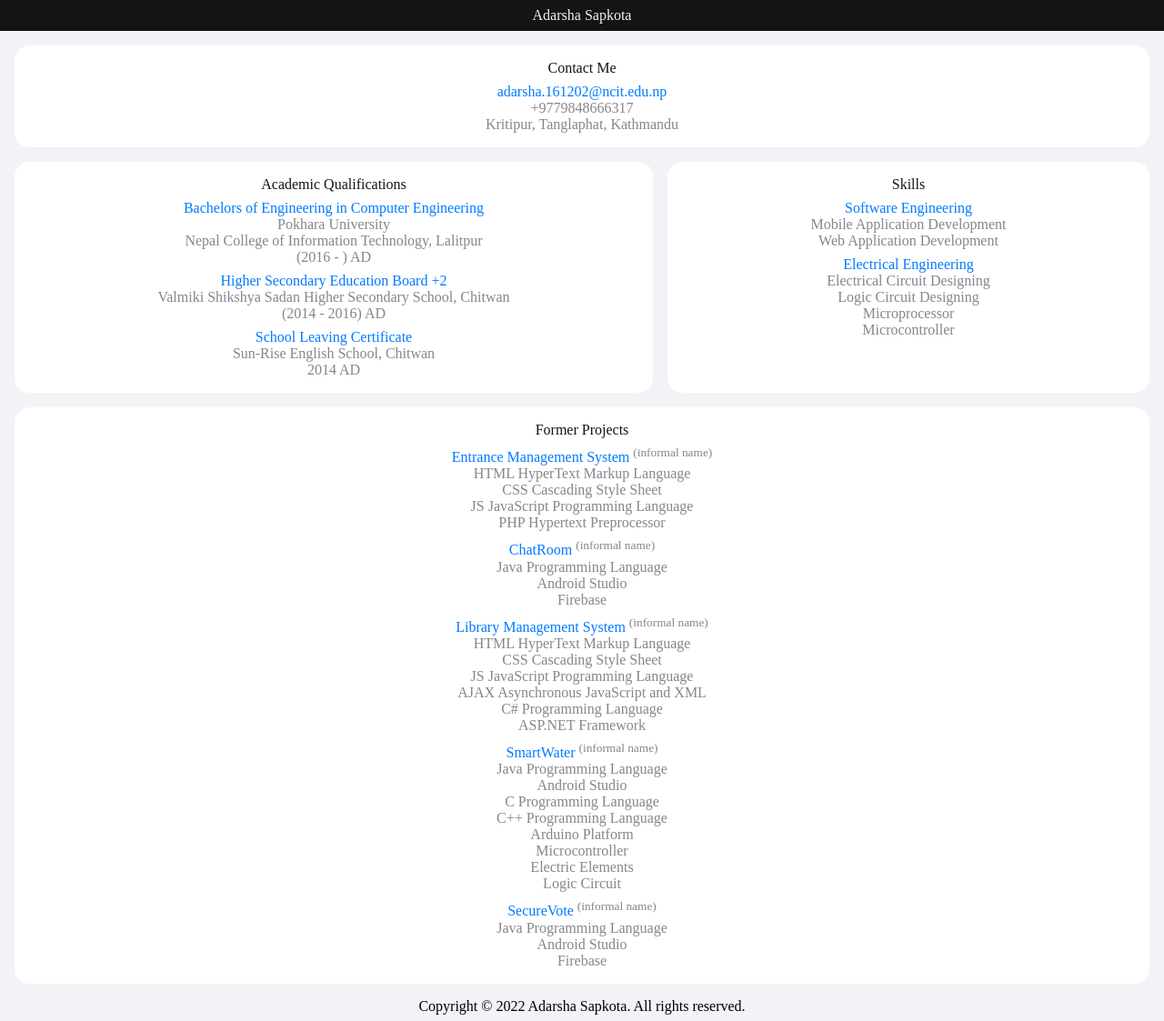
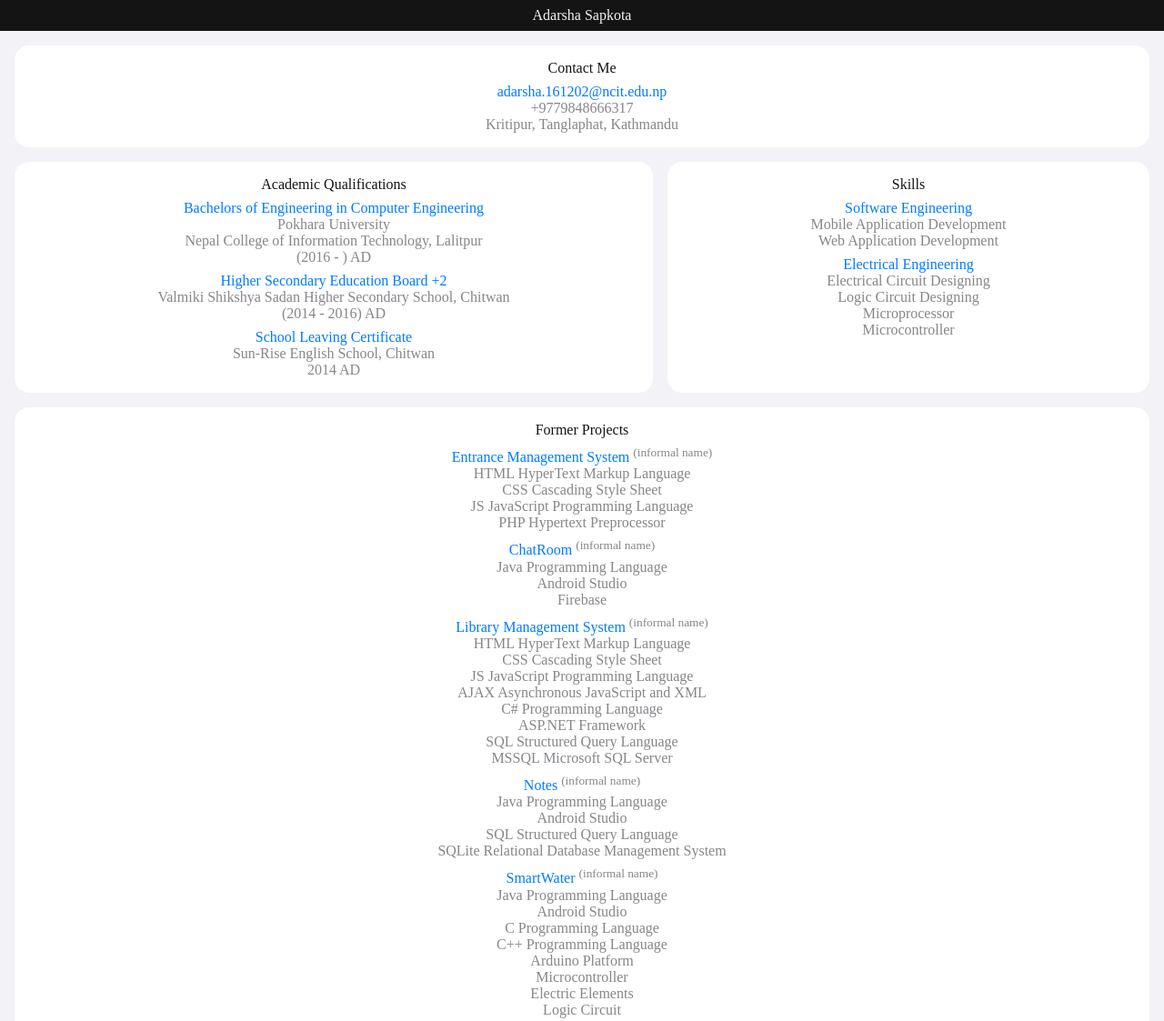
Before and after one commit to adarshasapkota/adarshasapkota.github.io, a plain HTML site: page index.html in a window 1280 px wide. Shown: the top 1123 px of the page at 91% size. Drawn offline with Linux system fonts and the light colour scheme.

Commit message:
Added Notes as Former Project and Content corrections

```diff
--- a/index.html
+++ b/index.html
@@ -107,6 +107,17 @@
 				<li>AJAX Asynchronous JavaScript and XML</li>
 				<li>C# Programming Language</li>
 				<li>ASP.NET Framework</li>
+				<li>SQL Structured Query Language</li>
+				<li>MSSQL Microsoft SQL Server</li>
+			</ul>
+			<ul>
+				<div class="subTitle">
+				    Notes <sup>(informal name)</sup>
+				</div>
+				<li>Java Programming Language</li>
+				<li>Android Studio</li>
+				<li>SQL Structured Query Language</li>
+				<li>SQLite Relational Database Management System</li>
 			</ul>
 			<ul>
 				<div class="subTitle">
```
